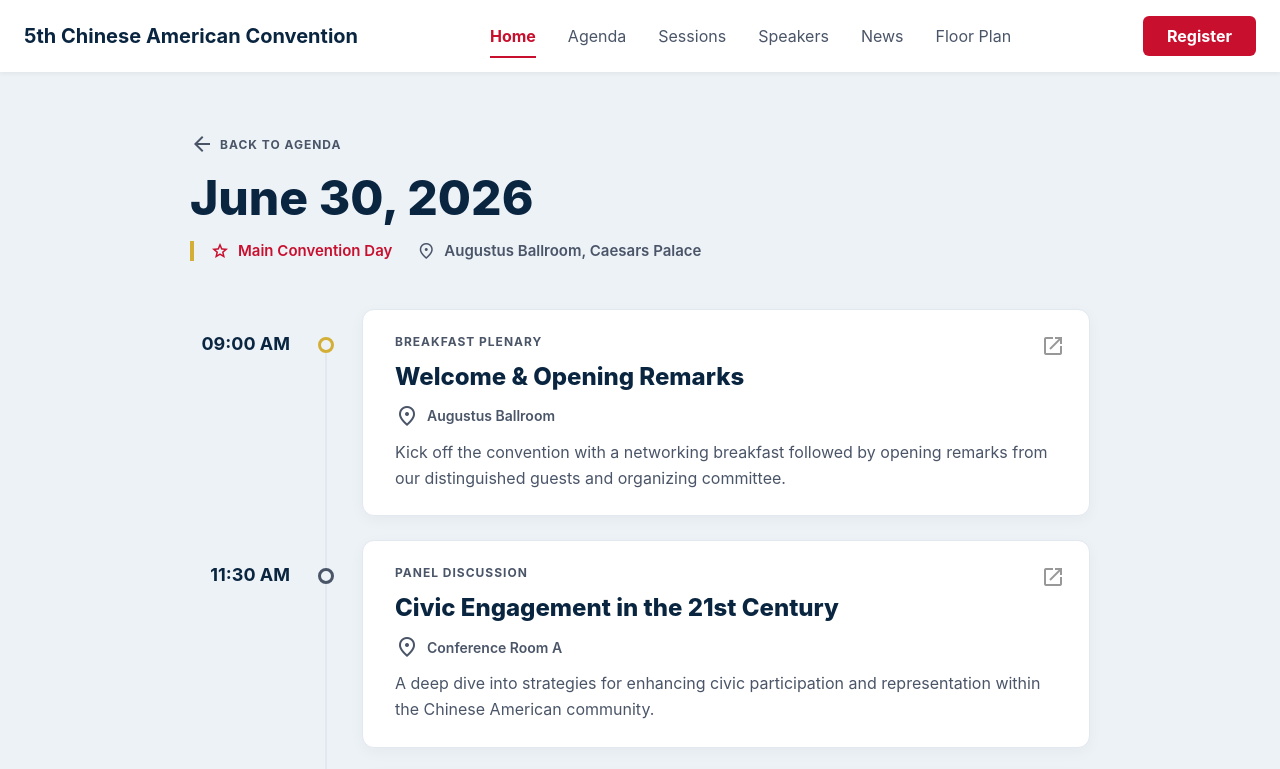
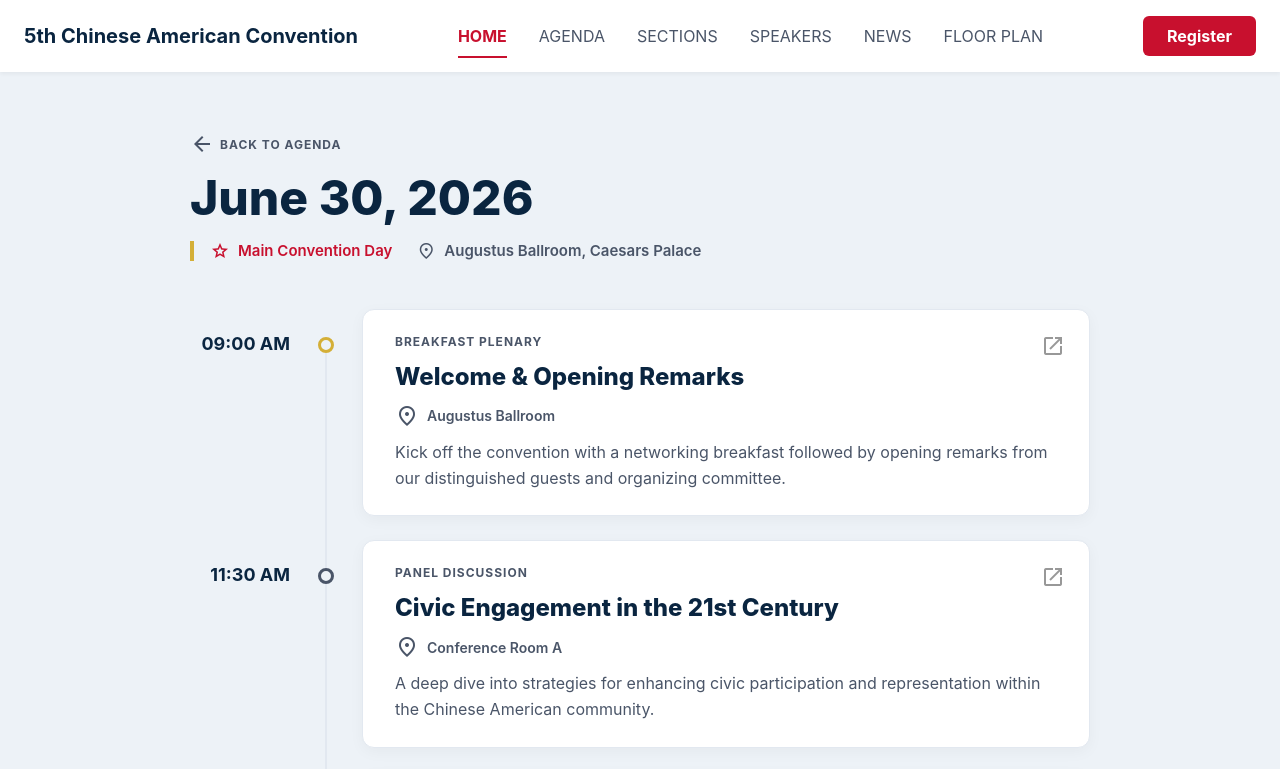
Before and after one commit to UCA-Convention-pages/convention.ucausa.org, a plain HTML site: page day1.html in a window 1280 px wide. Shown: the top 769 px of the page. Drawn offline with nearby package versions, Linux system fonts and the light colour scheme.

Commit message:
key links

```diff
--- a/header.html
+++ b/header.html
@@ -5,12 +5,12 @@
     <!-- Desktop Navigation Menu -->
     <nav class="desktop-nav">
         <ul>
-            <li><a href="index.html" class="active">Home</a></li>
-            <li><a href="agenda.html">Agenda</a></li>
-            <li><a href="sessions.html">Sessions</a></li>
-            <li><a href="speakers.html">Speakers</a></li>
-            <li><a href="news.html">News</a></li>
-            <li><a href="floor-plan.html">Floor Plan</a></li>
+            <li><a href="index.html" class="active">HOME</a></li>
+            <li><a href="agenda.html">AGENDA</a></li>
+            <li><a href="articles.html">SECTIONS</a></li>
+            <li><a href="speakers.html">SPEAKERS</a></li>
+            <li><a href="articles.html">NEWS</a></li>
+            <li><a href="floor-plan.html">FLOOR PLAN</a></li>
         </ul>
     </nav>
 
@@ -51,13 +51,12 @@
         <!-- 3. Vertical Navigation Links -->
         <nav class="mobile-nav">
             <ul>
-                <li><a href="#" class="active">Home</a></li>
-                <li><a href="#">Agenda</a></li>
-                <li><a href="#">Sessions</a></li>
-                <li><a href="#">Speakers</a></li>
-                <li><a href="#">News</a></li>
-                <li><a href="#">Articles</a></li>
-                <li><a href="#">Floor Plan</a></li>
+                <li><a href="index.html" class="active">HOME</a></li>
+                <li><a href="agenda.html">AGENDA</a></li>
+                <li><a href="articles.html">SECTIONS</a></li>
+                <li><a href="speakers.html">SPEAKERS</a></li>
+                <li><a href="articles.html">NEWS</a></li>
+                <li><a href="floor-plan.html">FLOOR PLAN</a></li>
             </ul>
         </nav>
 
@@ -67,7 +66,9 @@
     <div class="drawer-footer">
         <a href="register.html" class="sticky-cta">
             Register
-            <svg width="18" height="18" fill="none" stroke="currentColor" stroke-width="2" viewBox="0 0 24 24"><path stroke-linecap="round" stroke-linejoin="round" d="M5 12h14M12 5l7 7-7 7"/></svg>
+            <svg width="18" height="18" fill="none" stroke="currentColor" stroke-width="2" viewBox="0 0 24 24">
+                <path stroke-linecap="round" stroke-linejoin="round" d="M5 12h14M12 5l7 7-7 7" />
+            </svg>
         </a>
         <p class="microcopy"><em>EARLY BIRD ENDS DEC 31, 2025</em></p>
     </div>
```
Also changed, not shown: index.html (+7 -7 lines).
